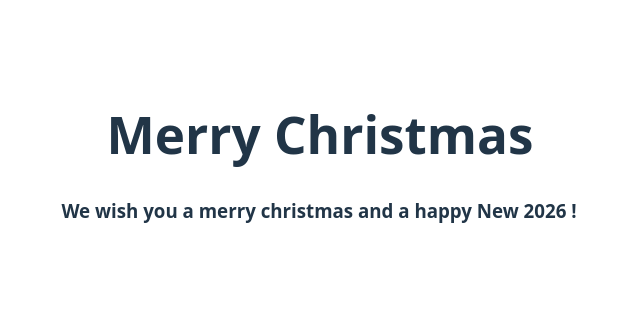
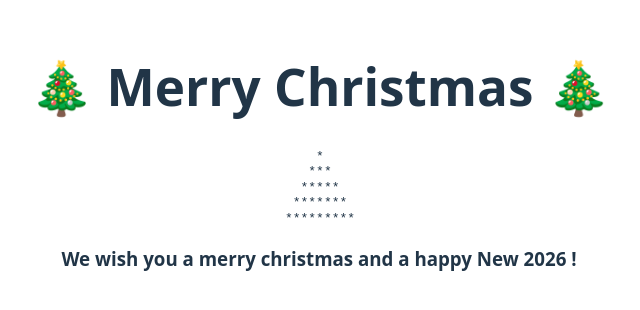
Before and after one commit to ketchup0211/20252R0136COSE40500, a React (Vite) app: page / in a window 1280 px wide. Shown: the part 242-552 px from the top of the page, without its empty margins (320-960 px from the left). Built offline with nearby package versions, Linux system fonts and the light colour scheme.

Commit message:
[ADD] StarTree

```diff
--- a/src/App.jsx
+++ b/src/App.jsx
@@ -1,16 +1,13 @@
-import { useState } from "react";
-import reactLogo from "./assets/react.svg";
-import viteLogo from "/vite.svg";
 import "./App.css";
+import StarTree from "./utils/StarTree";
 import TypingEffect from "./utils/TypingEffect";
 
 function App() {
-  const [count, setCount] = useState(0);
-
   return (
     <>
       <div>
-        <h1>Merry Christmas</h1>
+        <h1>🎄 Merry Christmas 🎄</h1>
+        <StarTree />
         <TypingEffect
           text={"We wish you a merry christmas\n and a happy New 2026 !"}
         />
--- /dev/null
+++ b/src/utils/StarTree.jsx
@@ -0,0 +1,27 @@
+import React from "react";
+
+export default function StarTree({
+  height = 5,
+  startStars = 1,
+  step = 2,
+  center = true,
+}) {
+  const lines = Array.from({ length: height }, (_, i) => startStars + i * step);
+  const maxStars = lines[lines.length - 1];
+
+  return (
+    <div style={{ fontFamily: "monospace", lineHeight: 1.2 }}>
+      {lines.map((starCount, idx) => {
+        const pad = center ? " ".repeat((maxStars - starCount) / 2) : "";
+        const text = pad + "*".repeat(starCount);
+
+        return (
+          <React.Fragment key={idx}>
+            {text}
+            <br />
+          </React.Fragment>
+        );
+      })}
+    </div>
+  );
+}
```
Also changed, not shown: src/utils/DevChristmasTree.jsx (deleted, +0 -23 lines).
